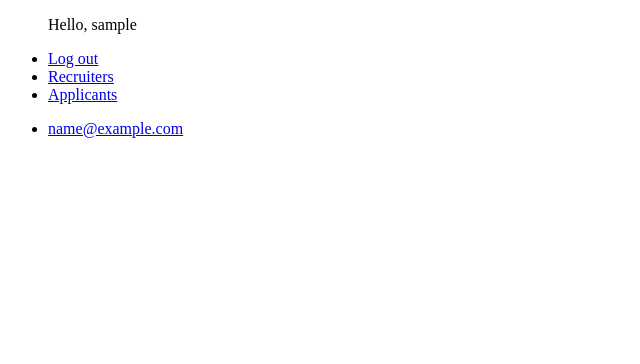
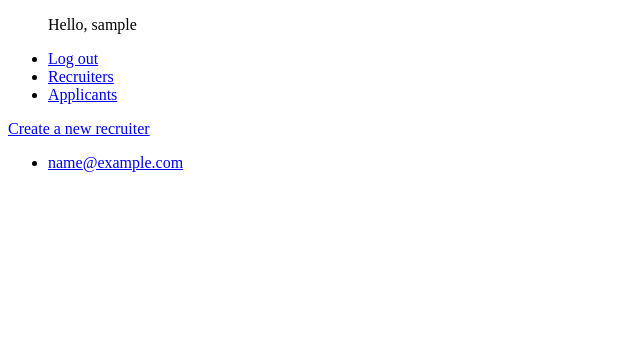
Before and after one commit to dsecop/Recruit-CRM, a Django app: page /companies/ in a window 1280 px wide. Shown: the top 364 px of the page, without its empty margins (0-640 px from the left). Run offline with Django 4.2, Linux system fonts and the light colour scheme; a user stored in the database is signed in; tables that the repository leaves empty hold one stand-in row (values such as "Sample post").

Commit message:
feat: Company owner see link to create new recruiter page [#10]

```diff
--- a/templates/recruiter_list.html
+++ b/templates/recruiter_list.html
@@ -2,6 +2,9 @@
 
 {% block content %}
 
+    {% if request.user.is_company_owner %}
+        <a href="{% url 'companies:recruiter-create' %}">Create a new recruiter</a>
+    {% endif %}
     <ul>
     {% for recruiter in recruiters %}
         <li><a href='{% url 'companies:recruiter-detail' recruiter.id %}'>{{ recruiter }}</a></li>
```
